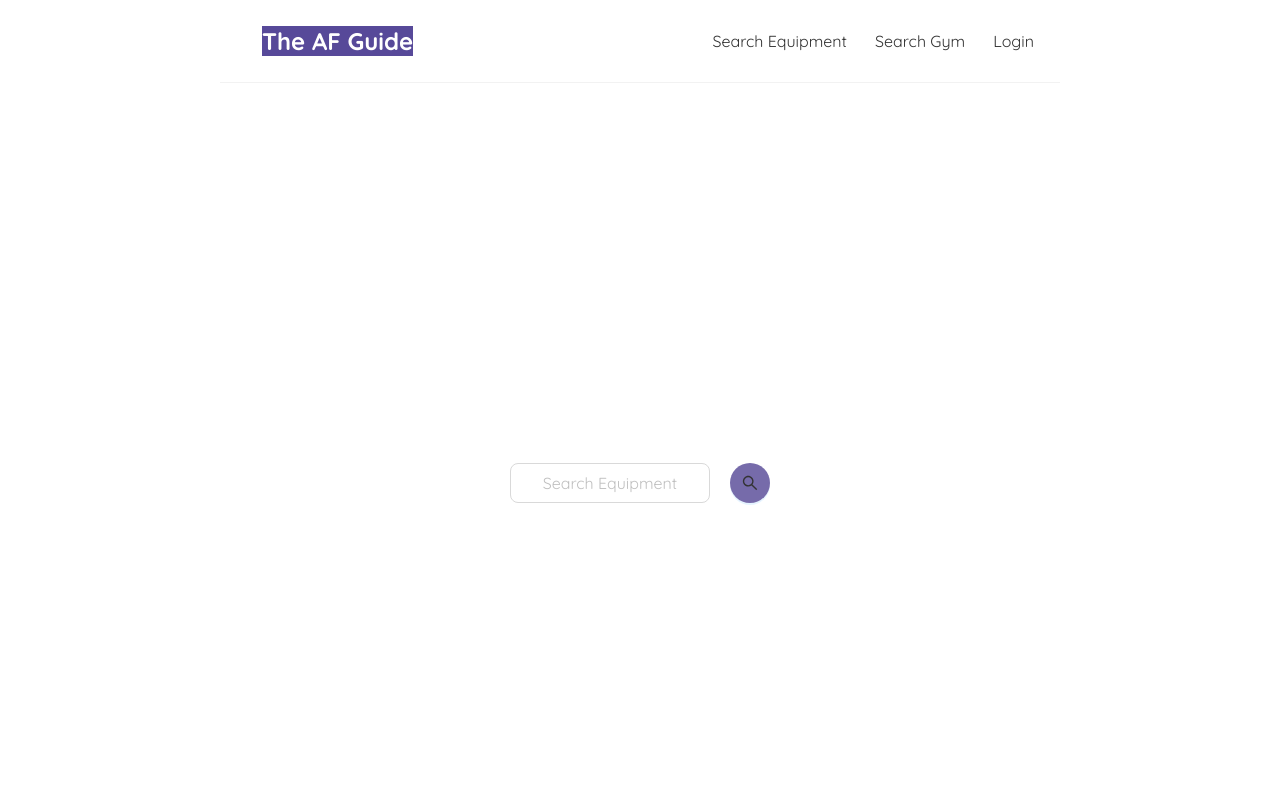
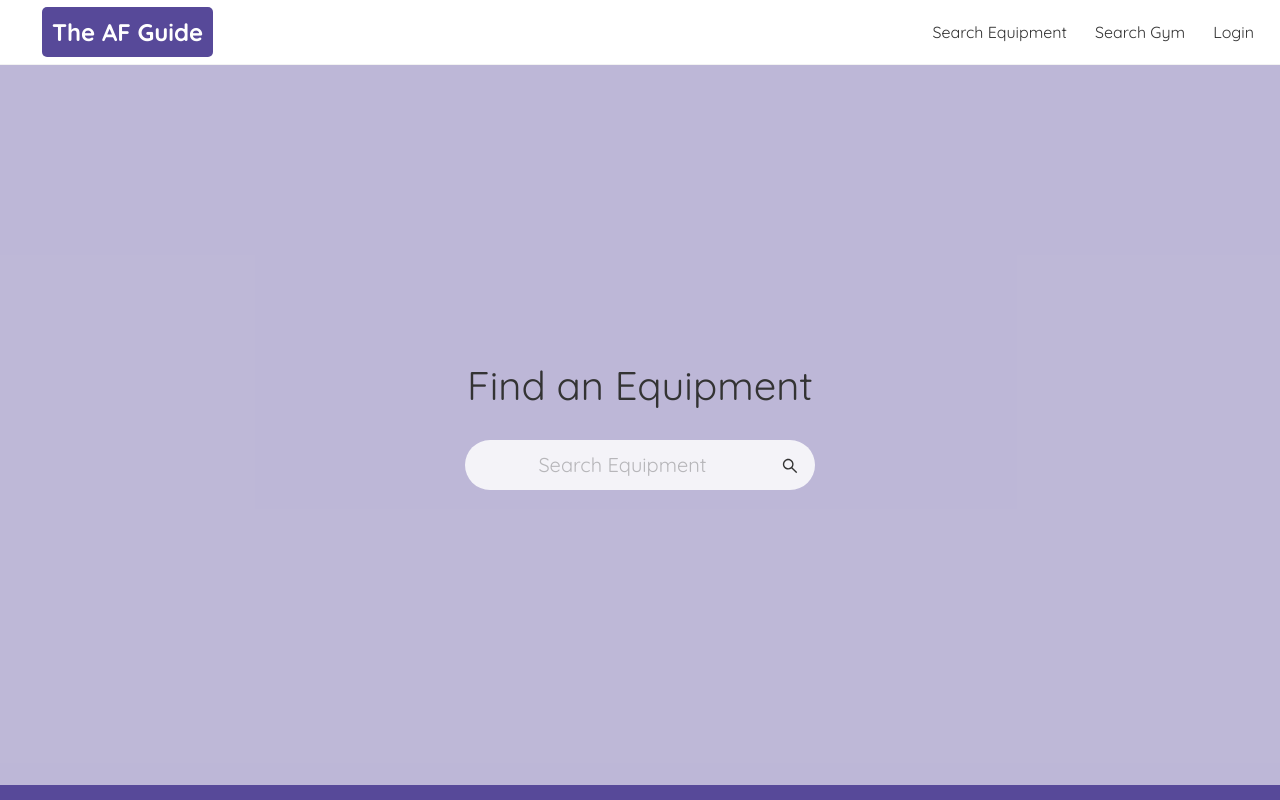
Before and after one commit to nigelip/equipment-finder, a React (Create React App) app: page /searchequipment in a window 1280 px wide. Shown: the top 800 px of the page. Built offline with nearby package versions, Linux system fonts and the light colour scheme; no server answers; the database is empty.

Commit message:
Css for search bar

```diff
--- a/src/App.css
+++ b/src/App.css
@@ -1,7 +1,14 @@
 @import url("https://fonts.googleapis.com/css2?family=Quicksand:wght@300;400;500;600;700&display=swap");
+
+html {
+    scroll-behavior: smooth;
+    height: 100vh;
+}
 
 .App {
   text-align: center;
+  overflow-x: hidden;
+  overflow-y:inherit;
 }
 
 .App-logo {
@@ -39,40 +46,105 @@
   }
 }
 
+.content-wrap {
+    display: block;
+    background-color: #58499964;
+    height:90vh;
+  }
+
+
 .search {
   display: flex;
   justify-content: center;
   align-items: center;
   text-align: center;
-  min-height: 100vh;
+  height: 90vh;
+  /* background-color: #58499922; */
+  flex-direction: column;
 }
 
-.search .search-button {
-  background-color: hsla(251, 35%, 44%, 0.812);
-  margin-left: 20px;
-  border-radius: 50%;
+.text-search {
+    font-size: 40px;
+    margin-bottom: 30px;
 }
 
-.search .search-button:hover {
-  background-color: hsla(251, 35%, 44%, 0.5);
+.search-container {
+    width: 350px;
+    background-color: hsla(0, 0%, 100%, 0.838);
+    height: 50px;
+    border-radius: 30px;
 }
+
+.custom-search-bar .ant-select-selector {
+    background-color: transparent !important; /* Change to your desired background color */
+    border: none !important;
+    border-radius: 30px !important;
+    font-size: 20px !important;
+    outline: none !important;
+    height:40px !important;
+    margin-top: 5px !important;
+    margin-left: 5px !important;
+  }
+
+
+  /* IDK why cant remove the blue border when focus */
+  .custom-search-bar .ant-select-selector:hover,
+  .custom-search-bar .ant-select-selector:active,
+  .custom-search-bar .ant-select-selector:focus {
+    border-color: transparent !important;
+    border: none !important;
+    box-shadow: none !important;
+    outline: none !important;
+  }
+
+  .custom-search-bar .ant-select-selection-search-input {
+    font-size: 20px !important;
+  }
+
+.search-button {
+    background-color: transparent;
+    border: none !important;
+    box-shadow: none;
+    transition: 0.3ms;
+}
+
+.search-button:hover {
+    background-color: hsla(0, 0%, 83%, 0.611) !important;
+    border-radius: 50%;
+}
+
+.search-button:active {
+    background-color: hsla(0, 0%, 83%, 0.932) !important;
+    border-radius: 50%;
+}
+
+.search .search-icon {
+    color: white;
+}
+
 
 * {
   margin: 0;
   font-family: "Quicksand";
   color: #333;
 }
+
+
 .navbar {
   padding: 20px;
   display: flex;
   align-items: center;
-  max-width: 800px;
+  max-width: 100%;
   margin: 0 auto;
   border-bottom: 1px solid #f2f2f2;
+  top: 0;
+  height: 3vh;
 }
 .navbar h1 {
   background-color: #574999;
   color: white;
+  padding: 10px;
+  border-radius: 5px;
 }
 .navbar .links {
   margin-left: auto;
@@ -81,11 +153,16 @@
   margin-left: 16px;
   text-decoration: none;
   padding: 6px;
+  transition: 0.5ms;
 }
+
 .navbar a:hover {
   background-color: #574999;
   color: white;
+  border-radius: 5px;
 }
+
+
 .content {
   max-width: 600px;
   margin: 40px auto;
@@ -104,8 +181,28 @@
   justify-content: center;
   align-items: center;
   text-align: center;
-  min-height: 90vh;
+  height: 90vh;
   flex-direction: column;
+}
+
+.home h1 {
+    font-size: 3rem;
+    margin-bottom: 3px;
+}
+
+.home p {
+    font-size: 1.5rem;
+}
+
+.home h3 {
+    margin-top: 5px;
+    font-size: 2rem;
+    font-weight: 400;
+}
+
+.home .location-count {
+    color: #574999;
+    font-weight: bolder;
 }
 
 .login {
@@ -126,17 +223,16 @@
   flex-direction: column;
 }
 
-.content-wrap {
-  padding-bottom: 2.5rem;
-}
+
 
 .appFooter {
   text-align: center;
   background-color: #574999;
-  color: black;
+  color: rgb(255, 255, 255);
   font-size: 16px;
   font-weight: bold;
-  position: absolute;
+  position: relative;
   bottom: 0;
   width: 100%;
+  height:1vh;
 }
--- a/src/App.js
+++ b/src/App.js
@@ -41,7 +41,7 @@ function App() {
           </div>
         </AuthContextProvider>
 
-        <AppFooter className="appFooter" />
+        <AppFooter />
       </div>
     </Router>
   );
--- a/src/Components/Footer.js
+++ b/src/Components/Footer.js
@@ -2,7 +2,7 @@ import { Footer } from "antd/es/layout/layout";
 
 const AppFooter = () => {
   return (
-    <Footer>
+    <Footer className="appFooter">
       This is a project made for AF members who enjoy exploring the many AF gyms
       islandwide.
     </Footer>
--- a/src/Components/Home.js
+++ b/src/Components/Home.js
@@ -31,7 +31,7 @@ const Home = () => {
         you have been eyeing!
       </p>
       <br />
-      <h3>There are currently {option.size} locations to browse</h3>
+      <h3>There are currently <span className="location-count">{option.size}</span> locations to browse</h3>
     </div>
   );
 };
--- a/src/Components/SearchByEquipment.js
+++ b/src/Components/SearchByEquipment.js
@@ -68,9 +68,13 @@ const SearchByEquipment = () => {
   return (
     <>
       <div className="search">
+      <p className="text-search">Find an Equipment</p>
+
+      <div className="search-container">
         <AutoComplete
+        className="custom-search-bar"
           style={{
-            width: 200,
+            width: 300,
           }}
           options={options}
           placeholder="Search Equipment"
@@ -87,9 +91,11 @@ const SearchByEquipment = () => {
           type="primary"
           className="search-button"
           size="large"
-          icon={<SearchOutlined />}
+          icon={<SearchOutlined className="search-icon" />}
           onClick={handleSearch}
         />
+      </div>
+
       </div>
     </>
   );
--- a/src/Components/SearchByLoc.js
+++ b/src/Components/SearchByLoc.js
@@ -69,9 +69,12 @@ const SearchByLoc = () => {
   return (
     <>
       <div className="search">
+      <p className="text-search">Find a Gym</p>
+      <div className="search-container">
         <AutoComplete
+        className="custom-search-bar"
           style={{
-            width: 200,
+            width: 300,
           }}
           options={options}
           placeholder="Search Gym"
@@ -88,9 +91,11 @@ const SearchByLoc = () => {
           type="primary"
           className="search-button"
           size="large"
-          icon={<SearchOutlined />}
+          icon={<SearchOutlined className="search-icon" />}
           onClick={handleSearch}
         />
+      </div>
+
       </div>
       {/* {displayResults && <SearchLocResults results={results} />} */}
     </>
```
